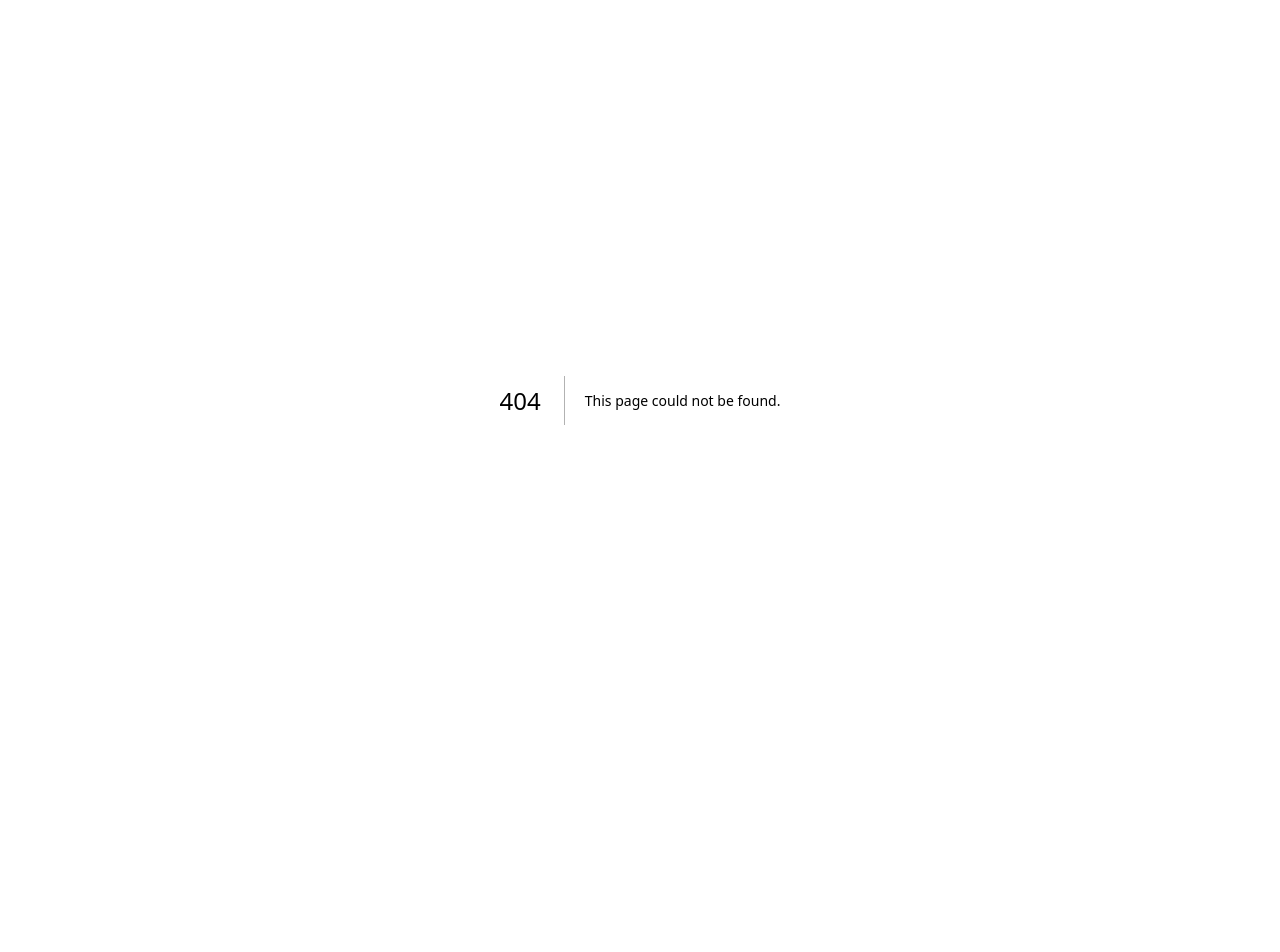
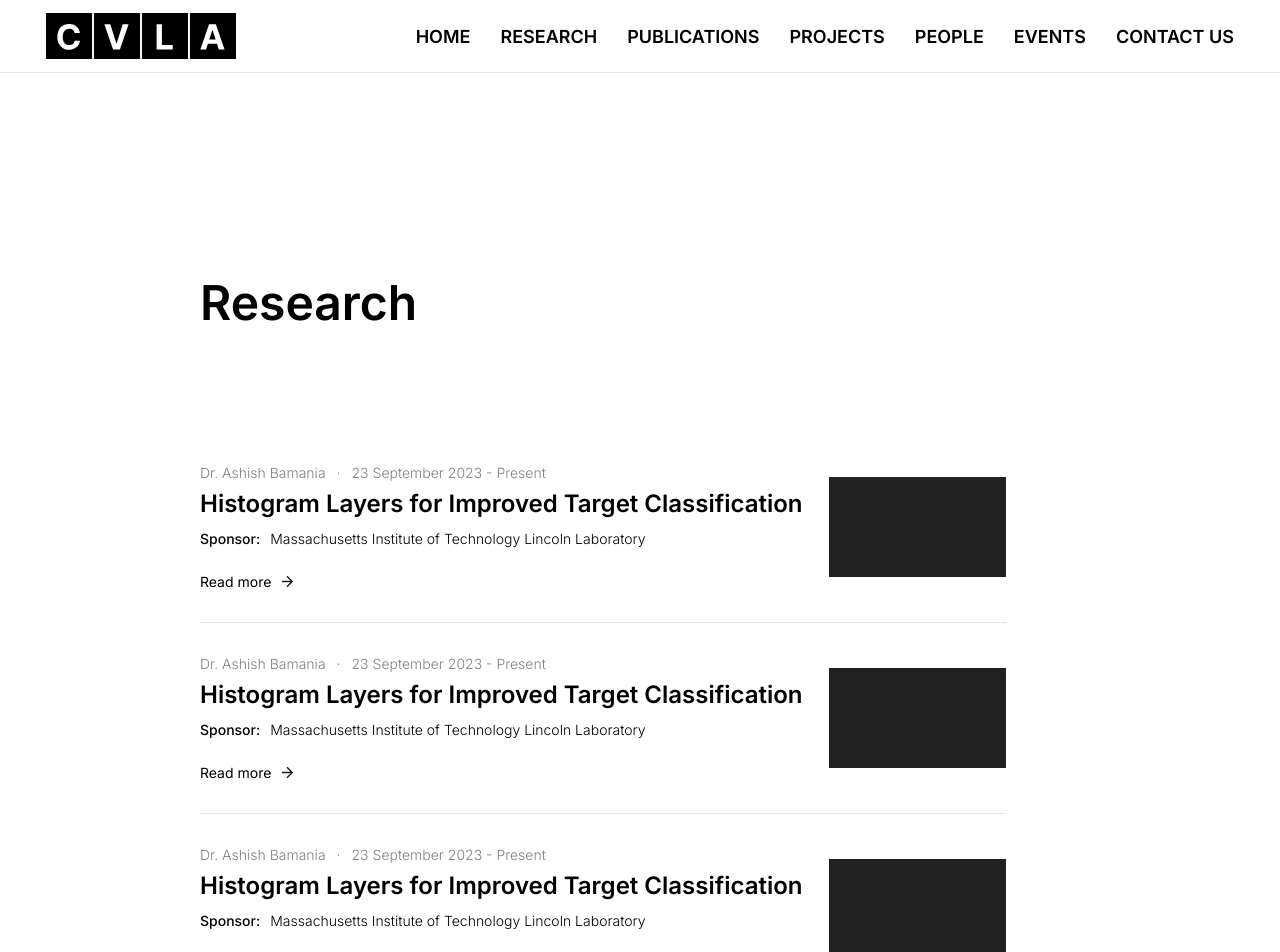
Before and after one commit to sahel-riaz/CVLA, a Next.js app: page /research in a window 1280 px wide. Before the commit this address had no page. Shown: the top 952 px of the page. Before the commit the page ends 800 px from the top, so only its background shows below. Built offline with nearby package versions, Linux system fonts and the light colour scheme.

Commit message:
Add: Research card component done

```diff
--- /dev/null
+++ b/app/research/layout.js
@@ -0,0 +1,16 @@
+import { Inter } from "next/font/google";
+
+const inter = Inter({ subsets: ["latin"] });
+
+export const metadata = {
+  title: "Create Next App",
+  description: "Generated by create next app",
+};
+
+export default function RootLayout({ children }) {
+  return (
+    <html lang="en">
+      <body className={inter.className}>{children}</body>
+    </html>
+  );
+}
--- /dev/null
+++ b/app/research/page.js
@@ -0,0 +1,49 @@
+import React from "react";
+import styles from "./research.module.css";
+import Navbar from "@/components/common/Navbar";
+import ResearchCard from "@/components/common/ResearchCard";
+
+export default function page() {
+  return (
+    <div className={styles["container"]}>
+      <Navbar />
+      <div className={styles["research-container"]}>
+        <div className={styles["heading"]}>Research</div>
+        <div className={styles["research-cards"]}>
+          <ResearchCard
+            author="Dr. Ashish Bamania"
+            startDate="23 September 2023"
+            endDate="Present"
+            title="Histogram Layers for Improved Target Classification"
+            sponsor="Massachusetts Institute of Technology Lincoln Laboratory"
+            image="/svgs/blank-image.svg"
+          />
+          <ResearchCard
+            author="Dr. Ashish Bamania"
+            startDate="23 September 2023"
+            endDate="Present"
+            title="Histogram Layers for Improved Target Classification"
+            sponsor="Massachusetts Institute of Technology Lincoln Laboratory"
+            image="/svgs/blank-image.svg"
+          />
+          <ResearchCard
+            author="Dr. Ashish Bamania"
+            startDate="23 September 2023"
+            endDate="Present"
+            title="Histogram Layers for Improved Target Classification"
+            sponsor="Massachusetts Institute of Technology Lincoln Laboratory"
+            image="/svgs/blank-image.svg"
+          />
+          <ResearchCard
+            author="Dr. Ashish Bamania"
+            startDate="23 September 2023"
+            endDate="Present"
+            title="Histogram Layers for Improved Target Classification"
+            sponsor="Massachusetts Institute of Technology Lincoln Laboratory"
+            image="/svgs/blank-image.svg"
+          />
+        </div>
+      </div>
+    </div>
+  );
+}
--- /dev/null
+++ b/app/research/research.module.css
@@ -0,0 +1,10 @@
+.research-container {
+    margin-left: 200px;
+    margin-top: 200px;
+}
+
+.heading {
+    font-size: 48px;
+    font-weight: 600;
+    margin-bottom: 100px;
+}
--- /dev/null
+++ b/components/common/ResearchCard.js
@@ -0,0 +1,35 @@
+import React from "react";
+import styles from "./research-card.module.css";
+
+export default function ResearchCard({
+  author,
+  startDate,
+  endDate,
+  title,
+  sponsor,
+  image,
+}) {
+  return (
+    <div className={styles["container"]}>
+      <div className={styles["content"]}>
+        <div className={styles["author-wrapper"]}>
+          <div>{author}</div>
+          <div>·</div>
+          <div>
+            {startDate} - {endDate}
+          </div>
+        </div>
+        <div className={styles["title"]}>{title}</div>
+        <div className={styles["sponsor-wrapper"]}>
+          <div className={styles["sponsor-label"]}>Sponsor:</div>
+          <div className={styles["sponsor-info"]}>{sponsor}</div>
+        </div>
+        <div className={styles["read-more"]}>
+          <div className={styles["read-more-text"]}>Read more</div>
+          <img src="/svgs/arrow_forward.svg" />
+        </div>
+      </div>
+      <img src={image} className={styles["image"]} />
+    </div>
+  );
+}
--- /dev/null
+++ b/components/common/research-card.module.css
@@ -0,0 +1,55 @@
+.container {
+  border-bottom: 1px solid var(--border);
+  width: fit-content;
+  display: flex;
+  gap: 26px;
+  padding: 32px 0 32px 0;
+  align-items: center;
+}
+
+.author-wrapper {
+  display: flex;
+  gap: 11px;
+  color: var(--grey-50);
+  font-size: 14px;
+  font-weight: 300;
+}
+
+.title {
+  margin-top: 8px;
+  font-size: 24px;
+  font-weight: 600;
+}
+
+.sponsor-wrapper {
+  margin-top: 12px;
+  display: flex;
+  gap: 10px;
+}
+
+.sponsor-label {
+  font-size: 14px;
+  font-weight: 500;
+}
+
+.sponsor-info {
+  font-size: 14px;
+  font-weight: 300;
+}
+
+.read-more {
+  margin-top: 26px;
+  display: flex;
+  gap: 8px;
+  cursor: pointer;
+}
+
+.read-more-text {
+  font-size: 14px;
+  font-weight: 400;
+}
+
+.image {
+    width: 177px;
+    height: 100px;
+}
```
Also changed, not shown: public/svgs/arrow_forward.svg (added), public/svgs/blank-image.svg (added).
